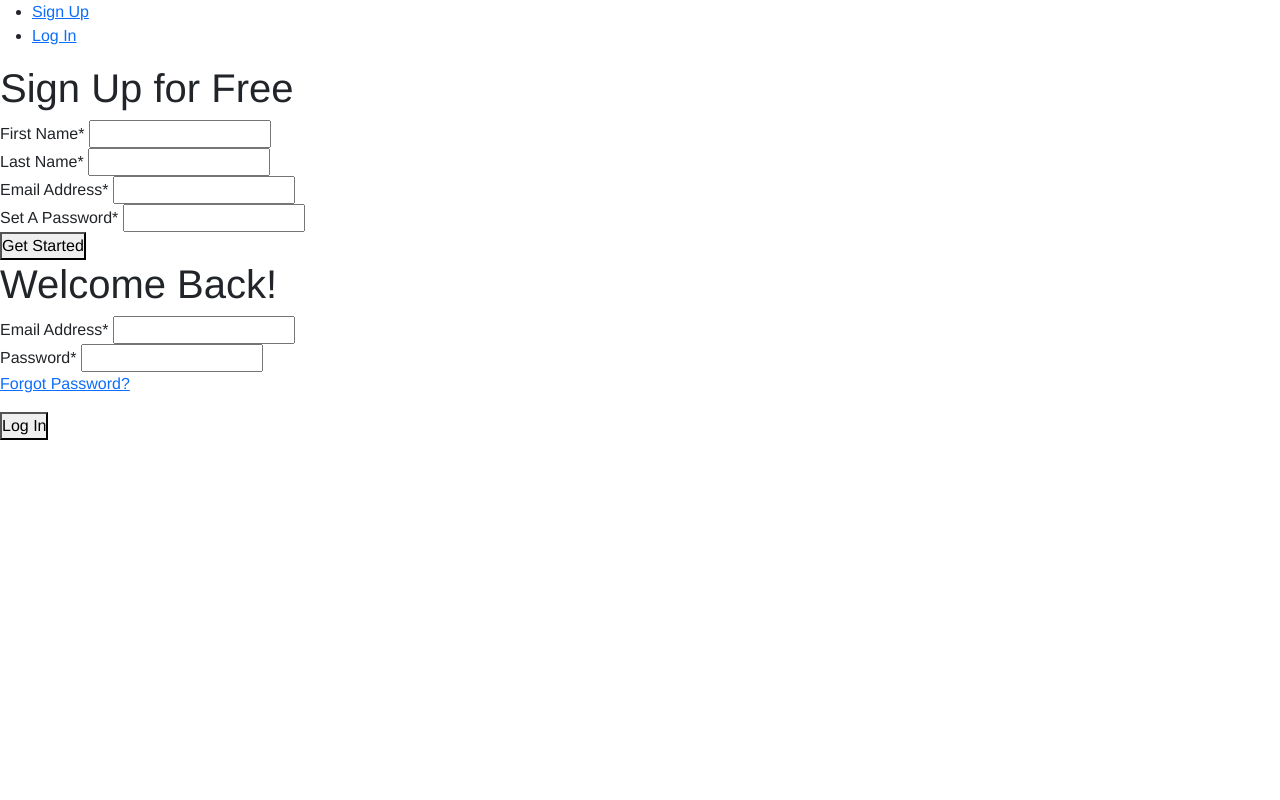
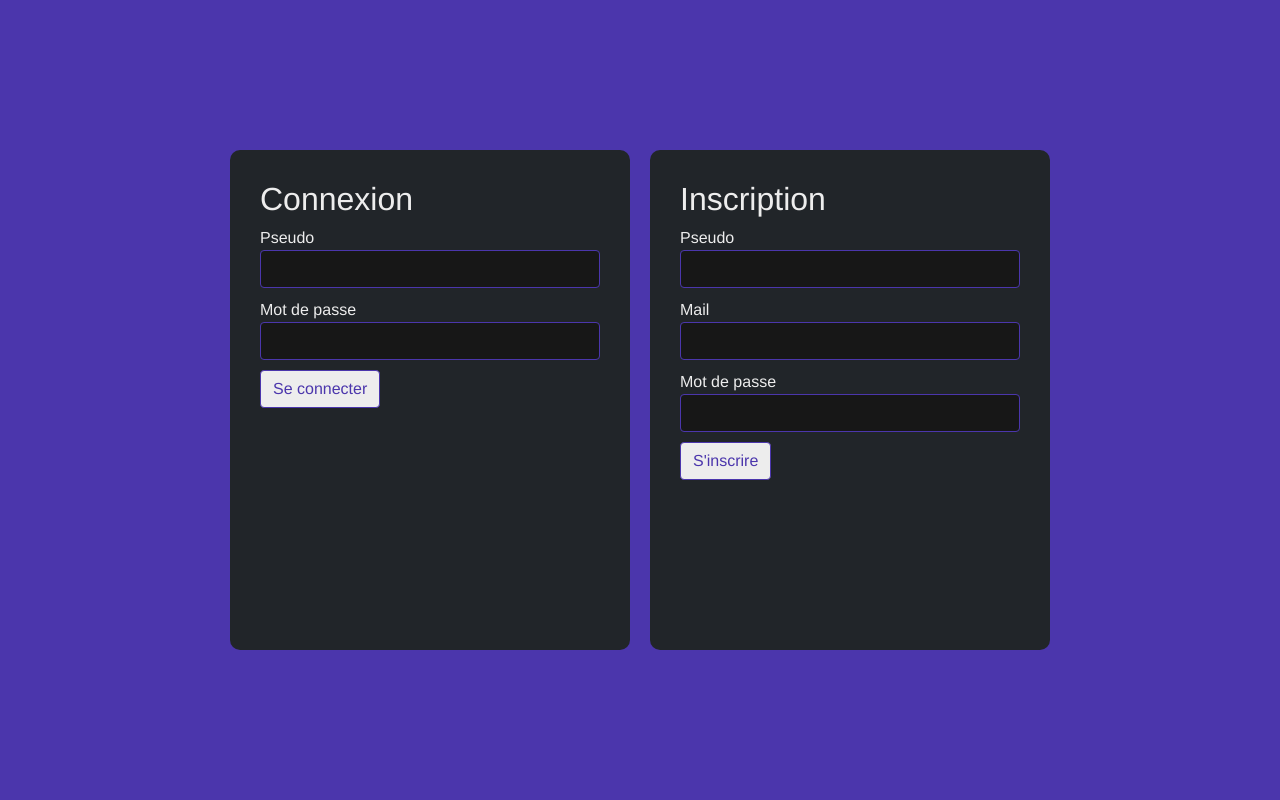
Before and after one commit to Cloelh/Bevent, a PHP site: page /index.php?action=connexion in a window 1280 px wide. Shown: the part 63-863 px from the top of the page. Before the commit the page ends 503 px from the top, so only its background shows below. Run offline with PHP 8.4, Linux system fonts and the light colour scheme.

Commit message:
connexion à son compte + register + déconnexion

```diff
--- a/asset/main.css
+++ b/asset/main.css
@@ -14,3 +14,38 @@
 
 .violet{ color: #4B36AC; }
 .bgViolet{ color: #4B36AC; }
+.light{color: #ededed;}
+
+a{color: black; text-decoration: none;}
+
+/* Login */
+.login{
+    height: 100vh;
+   background-color: #4B36AC;
+}
+
+    .connexion, .inscription{
+        width: 400px;
+        height: 500px;
+        padding: 30px !important;
+        margin: 10px;
+        border-radius: 10px;
+    }
+
+        .connexion input, .inscription input{
+            background-color: #171717;
+            color: #ededed;
+            border: #4B36AC 1px solid;
+            margin-bottom: 10px;
+        }
+
+        .connexion .btn, .inscription .btn{
+            background-color: #ededed !important;
+            color: #4B36AC !important;
+            border-color: #4B36AC !important;
+        }
+        .connexion .btn:hover, .inscription .btn:hover{
+            color: #ededed !important;
+            background-color: #4B36AC !important;
+            border-color: #4B36AC !important;
+        }
--- a/config/bdd.php
+++ b/config/bdd.php
@@ -0,0 +1,19 @@
+<?php
+
+$host="localhost";
+
+$db="myForum";
+
+$user="root";
+
+$passwd="root";
+try {
+// On essaie de créer une instance de PDO.
+$bdd = new PDO("mysql:host=$host;dbname=$db", $user, $passwd,array(PDO::MYSQL_ATTR_INIT_COMMAND => "SET NAMES utf8"));
+$bdd->setAttribute(PDO::ATTR_ERRMODE, PDO::ERRMODE_EXCEPTION);
+}
+catch(Exception $e) {
+echo "Erreur : ".$e->getMessage()."<br />";
+}
+
+?>
--- a/index.php
+++ b/index.php
@@ -21,7 +21,7 @@
     <nav class="navbar d-flex justify-content-around">
         <a href="index.php?action=home"><img src="images/logo.svg" alt="logo" width="200px"></a>
         <?php if(isset($_SESSION['id'])){ ?>
-            <a href="index.php?action=logout">Se déconnexion</a>
+            <a href="index.php?action=logout">Se déconnecter</a>
         <?php } else { ?>
             <a href="index.php? action=connexion">Se connecter</a>
         <?php } ?>
--- a/traitement/logout.php
+++ b/traitement/logout.php
@@ -0,0 +1,6 @@
+<?php
+    session_start();
+    $_SESSION = array();
+    session_destroy();
+    header("Location: index.php?action=connexion");
+?>
--- a/vues/connexion.php
+++ b/vues/connexion.php
@@ -1,79 +1,49 @@
-<div class="form">
-
-      <ul class="tab-group">
-        <li class="tab active"><a href="#signup">Sign Up</a></li>
-        <li class="tab"><a href="#login">Log In</a></li>
-      </ul>
-
-      <div class="tab-content">
-        <div id="signup">
-          <h1>Sign Up for Free</h1>
-
-          <form action="/" method="post">
-
-          <div class="top-row">
-            <div class="field-wrap">
-              <label>
-                First Name<span class="req">*</span>
-              </label>
-              <input type="text" required autocomplete="off" />
+<div class="login d-flex justify-content-center align-items-center">
+    <div class="connexion bg-dark light">
+        <h2>Connexion</h2>
+        <?php
+            if(isset($_GET['messageConnexion'])){
+                echo $_GET['messageConnexion'];
+            }
+        ?>
+        <form method="post" action="index.php?action=login">
+            <div class="form-group">
+                <label for="pseudo">Pseudo</label>
+                <input type="text" class="form-control" name="pseudo" id="pseudo">
             </div>
 
-            <div class="field-wrap">
-              <label>
-                Last Name<span class="req">*</span>
-              </label>
-              <input type="text"required autocomplete="off"/>
+            <div class="form-group">
+                <label for="password">Mot de passe</label>
+                <input type="password" class="form-control" name="mdp" id="mdp">
             </div>
-          </div>
 
-          <div class="field-wrap">
-            <label>
-              Email Address<span class="req">*</span>
-            </label>
-            <input type="email"required autocomplete="off"/>
-          </div>
+            <button type="submit" name="valider" id="valider" class="btn btn-primary">Se connecter</button>
+        </form>
+    </div>
 
-          <div class="field-wrap">
-            <label>
-              Set A Password<span class="req">*</span>
-            </label>
-            <input type="password"required autocomplete="off"/>
-          </div>
+    <div class="inscription bg-dark light">
+        <h2>Inscription</h2>
+        <form method="post" action="index.php?action=register">
+            <div class="form-group">
+                <label for="pseudo">Pseudo</label>
+                <input type="text" class="form-control" name="pseudo" id="pseudo">
+            </div>
+            <div class="form-group">
+                <label for="mail">Mail</label>
+                <input type="email" class="form-control" name="mail" id="mail">
+            </div>
+            <div class="form-group">
+                <label for="mdp">Mot de passe</label>
+                <input type="password" class="form-control" name="mdp" id="mdp">
+            </div>
 
-          <button type="submit" class="button button-block"/>Get Started</button>
+            <button type="submit" name="valider" id="valider" class="btn btn-primary">S'inscrire</button>
+            <?php
+            if(isset($_GET['messageInscription'])){
+                echo $_GET['messageInscription'];
+            }
+        ?>
 
-          </form>
-
-        </div>
-
-        <div id="login">
-          <h1>Welcome Back!</h1>
-
-          <form action="/" method="post">
-
-            <div class="field-wrap">
-            <label>
-              Email Address<span class="req">*</span>
-            </label>
-            <input type="email"required autocomplete="off"/>
-          </div>
-
-          <div class="field-wrap">
-            <label>
-              Password<span class="req">*</span>
-            </label>
-            <input type="password"required autocomplete="off"/>
-          </div>
-
-          <p class="forgot"><a href="#">Forgot Password?</a></p>
-
-          <button class="button button-block"/>Log In</button>
-
-          </form>
-
-        </div>
-
-      </div><!-- tab-content -->
-
-</div> <!-- /form -->
+        </form>
+    </div>
+</div>
```
Also changed, not shown: traitement/login.php (+37 -0 lines), traitement/register.php (+62 -0 lines).
